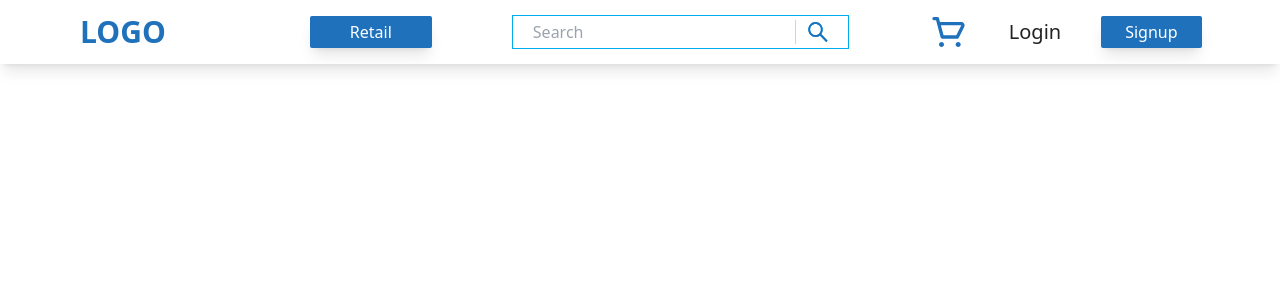
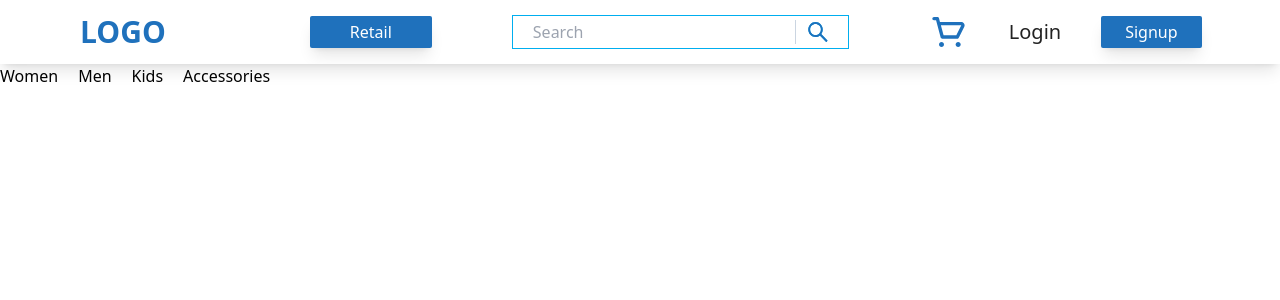
Before and after one commit to george-asiedu/Storefront, an Angular app in the folder storefront/: page / in a window 1280 px wide. Shown: the top 300 px of the page. Built offline with nearby package versions, Linux system fonts and the light colour scheme.

Commit message:
category-navbar component added to navbar component

```diff
--- /dev/null
+++ b/storefront/src/app/category-navbar/category-navbar.component.html
@@ -0,0 +1,6 @@
+<nav class="flex items-center gap-5">
+    <a href="/men">Women</a>
+    <a href="/men">Men</a>
+    <a href="/men">Kids</a>
+    <a href="/men">Accessories</a>
+</nav>
--- a/storefront/src/app/navbar/navbar.component.html
+++ b/storefront/src/app/navbar/navbar.component.html
@@ -23,3 +23,4 @@
         </button>
     </div>
 </header>
+<app-category-navbar></app-category-navbar>
--- a/storefront/src/app/navbar/navbar.component.ts
+++ b/storefront/src/app/navbar/navbar.component.ts
@@ -1,9 +1,10 @@
 import { Component } from '@angular/core';
+import { CategoryNavbarComponent } from '../category-navbar/category-navbar.component';
 
 @Component({
   selector: 'app-navbar',
   standalone: true,
-  imports: [],
+  imports: [CategoryNavbarComponent],
   templateUrl: './navbar.component.html',
   styleUrl: './navbar.component.css'
 })
```
Also changed, not shown: storefront/src/app/category-navbar/category-navbar.component.ts (added, +12 -0 lines), storefront/src/app/category-navbar/category-navbar.component.css (added), 1 other file (tests, documents, lock files or other folders).
